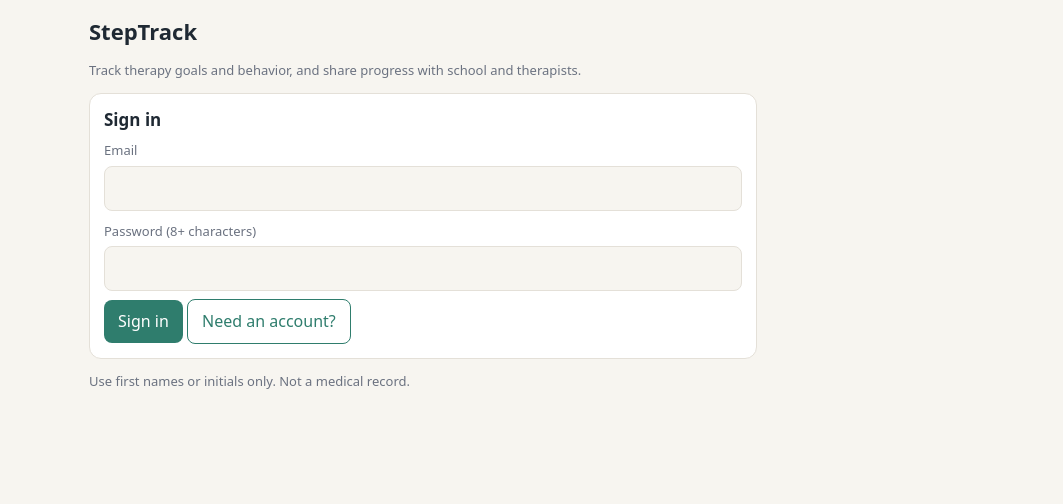
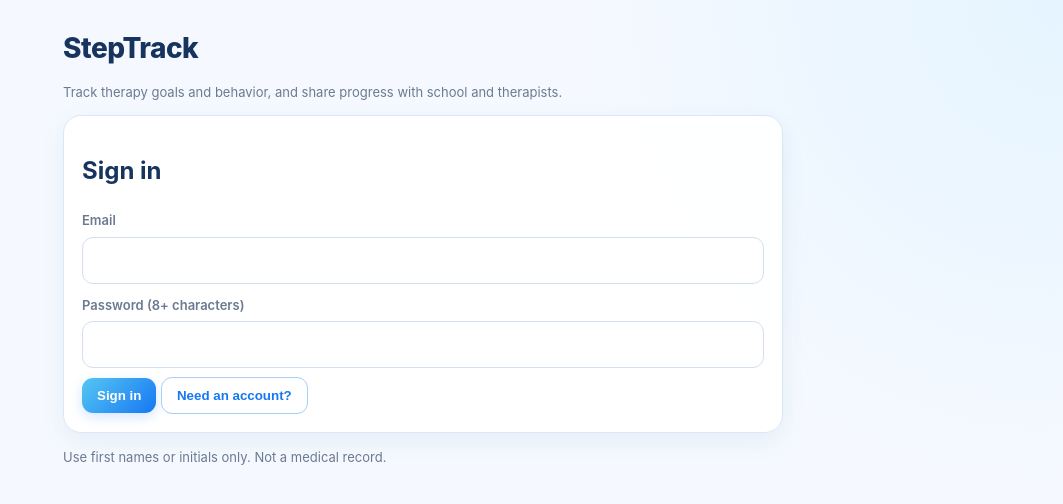
Before and after one commit to EWare1995/Steptrack-App, a Next.js app: page / in a window 1280 px wide. Shown: the top 504 px of the page, without its empty margins (217-1280 px from the left). Built offline with nearby package versions, Linux system fonts and the light colour scheme; no server answers.

Commit message:
Redesign StepTrack interface

```diff
--- a/app/globals.css
+++ b/app/globals.css
@@ -1,22 +1,308 @@
-:root{--bg:#f7f5f0;--card:#fff;--tx:#1f2933;--mu:#6b7280;--ac:#2f7d6d;--bd:#e4e0d8;--bad:#b42318}
-@media(prefers-color-scheme:dark){:root{--bg:#15181a;--card:#1e2325;--tx:#e8ecec;--mu:#9aa5a8;--ac:#5fc2ae;--bd:#2f3639;--bad:#f97066}}
-*{box-sizing:border-box}
-body{margin:0;background:var(--bg);color:var(--tx);font:16px/1.45 system-ui,-apple-system,Segoe UI,sans-serif}
-main{max-width:700px;margin:0 auto;padding:16px}
-h1{font-size:22px;margin:0 0 8px}h2{font-size:17px;margin:0 0 6px}
-nav{display:flex;gap:6px;margin:12px 0}
-nav button{flex:1;padding:10px 4px;border:1px solid var(--bd);background:var(--card);color:var(--tx);border-radius:10px;font:inherit;cursor:pointer}
-nav button.on{background:var(--ac);color:#fff;border-color:var(--ac)}
-.card{background:var(--card);border:1px solid var(--bd);border-radius:12px;padding:14px;margin-bottom:12px}
-.tag{display:inline-block;font-size:12px;padding:2px 8px;border-radius:99px;background:var(--bg);border:1px solid var(--bd);color:var(--mu)}
-.bar{height:8px;background:var(--bg);border-radius:99px;overflow:hidden;margin:8px 0}.bar i{display:block;height:100%;background:var(--ac)}
-input,select,textarea{width:100%;padding:10px;margin:4px 0 8px;border:1px solid var(--bd);border-radius:8px;background:var(--bg);color:var(--tx);font:inherit}
-label{font-size:13px;color:var(--mu)}
-.btn{padding:10px 14px;border:0;border-radius:8px;background:var(--ac);color:#fff;font:inherit;cursor:pointer}
-.btn.g{background:transparent;color:var(--ac);border:1px solid var(--ac)}
-.row{display:flex;gap:8px;align-items:flex-end}.row>*{flex:1;min-width:0}
-svg{width:100%;height:60px;display:block}.sm{font-size:13px;color:var(--mu)}
-.x{background:none;border:0;color:var(--ac);cursor:pointer;font:inherit;font-size:13px;padding:0}
-.err{color:var(--bad);font-size:14px;margin:8px 0}
-.w{overflow-x:auto}table{border-collapse:collapse;width:100%;font-size:13px}td,th{border-bottom:1px solid var(--bd);padding:6px;text-align:left}
-@media print{nav,.np{display:none}body{background:#fff;color:#000}}
+:root {
+  --bg: #f5f9ff;
+  --card: #ffffff;
+  --tx: #17233c;
+  --mu: #6b7a90;
+  --ac: #1677f2;
+  --ac2: #55c7f3;
+  --bd: #dbe7f5;
+  --bad: #dc3545;
+}
+
+* {
+  box-sizing: border-box;
+}
+
+body {
+  margin: 0;
+  min-height: 100vh;
+  background:
+    radial-gradient(circle at top right, #e5f4ff 0, transparent 32%),
+    var(--bg);
+  color: var(--tx);
+  font: 16px/1.45 -apple-system, BlinkMacSystemFont, "Segoe UI",
+    Roboto, Helvetica, Arial, sans-serif;
+}
+
+main {
+  max-width: 760px;
+  margin: 0 auto;
+  padding: 28px 20px 60px;
+}
+
+h1 {
+  margin: 0 0 10px;
+  font-size: 28px;
+  font-weight: 800;
+  letter-spacing: -0.5px;
+  color: #17345f;
+}
+
+h2 {
+  color: #17345f;
+}
+
+p {
+  line-height: 1.55;
+}
+
+/* Main navigation */
+nav {
+  display: flex;
+  gap: 10px;
+  margin: 18px 0;
+  padding: 6px;
+  background: #edf5ff;
+  border: 1px solid var(--bd);
+  border-radius: 16px;
+}
+
+nav button {
+  flex: 1;
+  padding: 11px 8px;
+  border: 0;
+  border-radius: 11px;
+  background: transparent;
+  color: #62738a;
+  font-weight: 600;
+  cursor: pointer;
+  transition: 0.2s ease;
+}
+
+nav button:hover {
+  background: #ffffff;
+  color: var(--ac);
+}
+
+nav button.on {
+  background: linear-gradient(135deg, var(--ac2), var(--ac));
+  color: #ffffff;
+  box-shadow: 0 5px 14px rgba(22, 119, 242, 0.22);
+}
+
+/* Cards */
+.card {
+  background: rgba(255, 255, 255, 0.96);
+  border: 1px solid var(--bd);
+  border-radius: 18px;
+  padding: 18px;
+  margin-bottom: 14px;
+  box-shadow: 0 8px 24px rgba(32, 82, 140, 0.07);
+}
+
+/* Labels / goal type */
+.tag {
+  display: inline-block;
+  font-size: 12px;
+  font-weight: 600;
+  padding: 4px 10px;
+  border-radius: 999px;
+  color: #35618d;
+  background: #edf6ff;
+  border: 1px solid #d6e9fb;
+}
+
+/* Progress bar */
+.bar {
+  height: 9px;
+  background: #e8f0f8;
+  border-radius: 999px;
+  overflow: hidden;
+  margin: 10px 0;
+}
+
+.bar > div {
+  background: linear-gradient(90deg, var(--ac2), var(--ac));
+}
+
+/* Forms */
+input,
+select,
+textarea {
+  width: 100%;
+  padding: 11px 12px;
+  margin: 5px 0 9px;
+  border: 1px solid #d4e0ee;
+  border-radius: 11px;
+  background: #ffffff;
+  color: var(--tx);
+  font: inherit;
+  outline: none;
+  transition: 0.2s ease;
+}
+
+input:focus,
+select:focus,
+textarea:focus {
+  border-color: #55aaf7;
+  box-shadow: 0 0 0 3px rgba(22, 119, 242, 0.10);
+}
+
+label {
+  font-size: 13px;
+  font-weight: 600;
+  color: var(--mu);
+}
+
+/* Buttons */
+.btn {
+  padding: 10px 15px;
+  border: 0;
+  border-radius: 11px;
+  background: linear-gradient(135deg, var(--ac2), var(--ac));
+  color: #ffffff;
+  font-weight: 700;
+  cursor: pointer;
+  box-shadow: 0 4px 12px rgba(22, 119, 242, 0.18);
+  transition: transform 0.15s ease, box-shadow 0.15s ease;
+}
+
+.btn:hover {
+  transform: translateY(-1px);
+  box-shadow: 0 6px 16px rgba(22, 119, 242, 0.25);
+}
+
+.btn.g {
+  background: #ffffff;
+  color: var(--ac);
+  border: 1px solid #a8cef5;
+  box-shadow: none;
+}
+
+/* Rows */
+.row {
+  display: flex;
+  gap: 10px;
+  align-items: flex-end;
+}
+
+.row > * {
+  flex: 1;
+  min-width: 0;
+}
+
+.sm {
+  font-size: 13px;
+  color: var(--mu);
+}
+
+/* Existing clickable text */
+.x {
+  background: none;
+  border: 0;
+  color: var(--ac);
+  cursor: pointer;
+  font: inherit;
+  font-weight: 600;
+}
+
+.err {
+  color: var(--bad);
+  font-size: 14px;
+  margin: 8px 0;
+}
+
+.w {
+  overflow-x: auto;
+}
+
+table {
+  border-collapse: collapse;
+  width: 100%;
+}
+
+/* Mobile / installed StepTrack app */
+@media (max-width: 600px) {
+  main {
+    padding: 22px 16px 50px;
+  }
+
+  h1 {
+    font-size: 26px;
+  }
+
+  nav {
+    gap: 5px;
+    padding: 5px;
+  }
+
+  nav button {
+    padding: 10px 4px;
+    font-size: 13px;
+  }
+
+  .card {
+    padding: 16px;
+    border-radius: 16px;
+  }
+
+  .row {
+    gap: 8px;
+  }
+}
+
+@media print {
+  nav,
+  .np {
+    display: none;
+  }
+
+  body {
+    background: #ffffff;
+    color: #000000;
+  }
+
+  .card {
+    box-shadow: none;
+  }
+}
+/* StepTrack branded header */
+.brand {
+  display: flex;
+  align-items: center;
+  gap: 12px;
+  flex: 1;
+}
+
+.brand-logo {
+  width: 58px;
+  height: 58px;
+  object-fit: cover;
+  border-radius: 15px;
+  box-shadow: 0 5px 14px rgba(22, 119, 242, 0.14);
+}
+
+.brand-text {
+  display: flex;
+  flex-direction: column;
+}
+
+.brand-text h1 {
+  margin: 0;
+  font-size: 27px;
+  line-height: 1.1;
+  color: #17345f;
+}
+
+.brand-text span {
+  margin-top: 4px;
+  font-size: 12px;
+  font-weight: 500;
+  color: #6b7a90;
+}
+
+@media (max-width: 600px) {
+  .brand-logo {
+    width: 50px;
+    height: 50px;
+    border-radius: 13px;
+  }
+
+  .brand-text h1 {
+    font-size: 23px;
+  }
+
+  .brand-text span {
+    font-size: 11px;
+  }
+}
--- a/components/Main.js
+++ b/components/Main.js
@@ -422,7 +422,13 @@ export default function Main({ session }) {
   return (
     <div>
       <div className="row" style={{ alignItems: 'center' }}>
-        <h1>StepTrack</h1>
+        <div className="brand">
+
+  <div className="brand-text">
+    <h1>StepTrack</h1>
+    <span>Progress, one step at a time.</span>
+  </div>
+</div>
         <button className="x" style={{ flex: '0 0 auto' }} onClick={() => supabase.auth.signOut()}>Sign out</button>
       </div>
       {err && <div className="err">{err}</div>}
```
